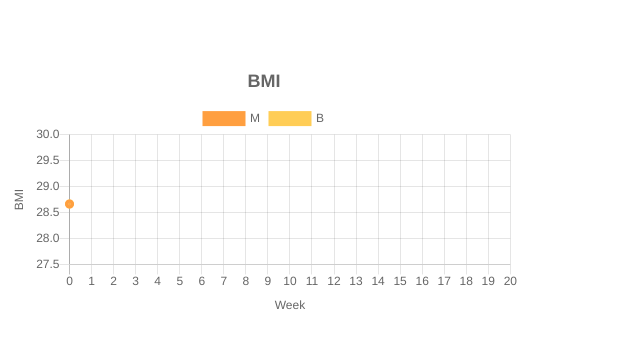
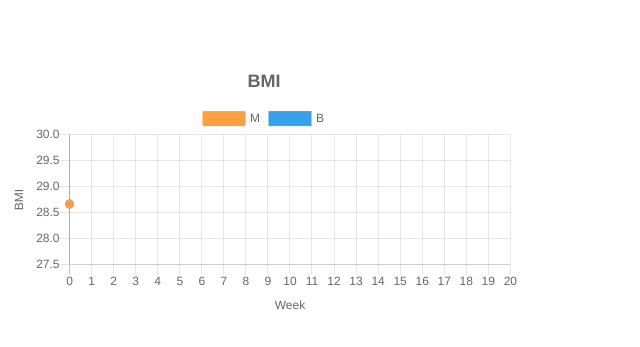
Before and after one commit to 8o8/phatboiz, a plain HTML site: page index.html in a window 1280 px wide. Shown: the part 267-614 px from the top of the page, 0-640 px from the left. Drawn offline with nearby package versions, Linux system fonts and the light colour scheme.

Commit message:
Update index.html

```diff
--- a/index.html
+++ b/index.html
@@ -62,7 +62,7 @@
     // Ben
     kg = [98.1]
     const benMass = new massFraction("B", "blue", kg)
-    const benBMI = new bmi("B", "yellow", kg, 1.85) // set ben's height here
+    const benBMI = new bmi("B", "blue", kg, 1.85) // set ben's height here
 
     // can add same block as above for new competitors
 
```
